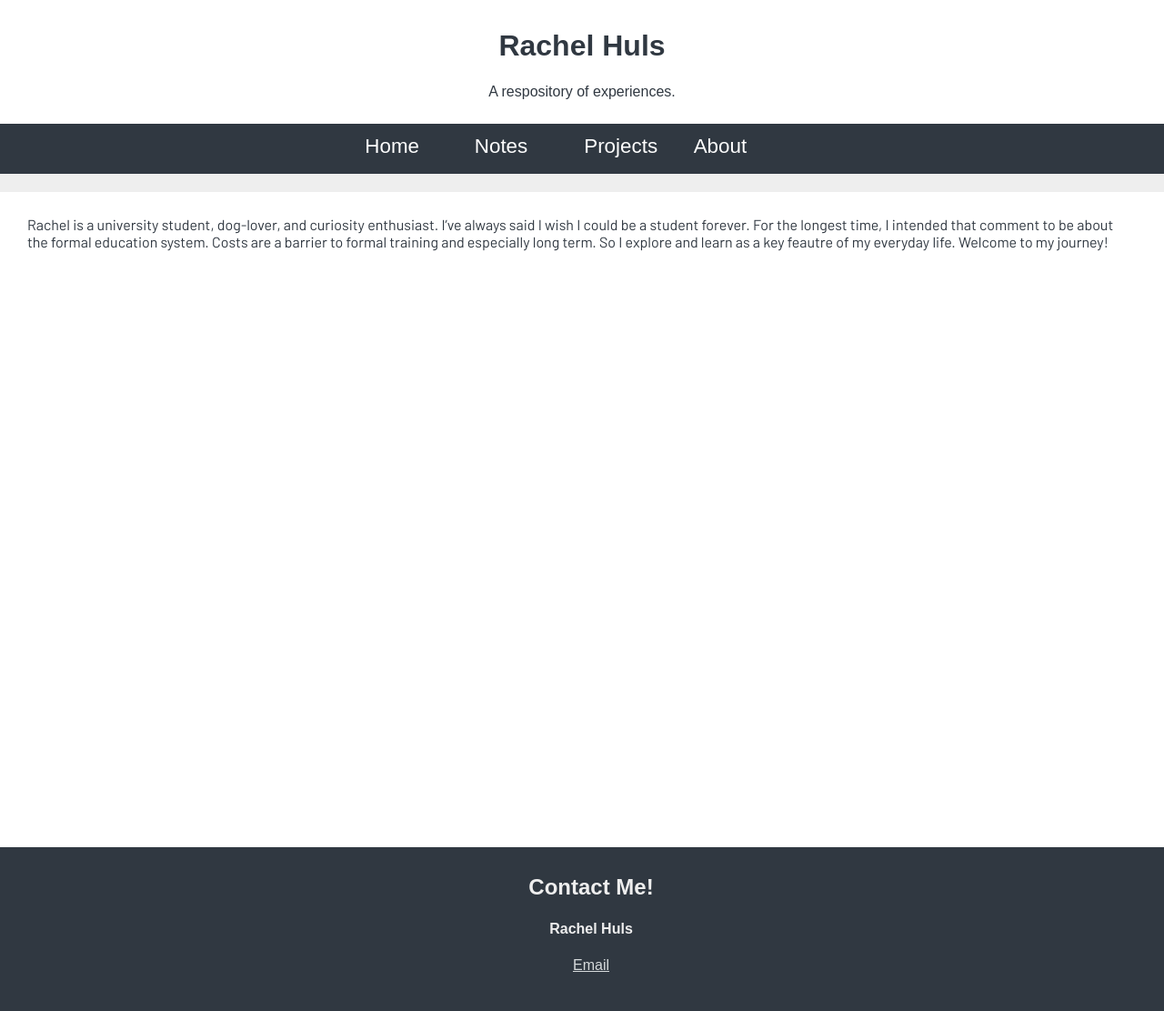
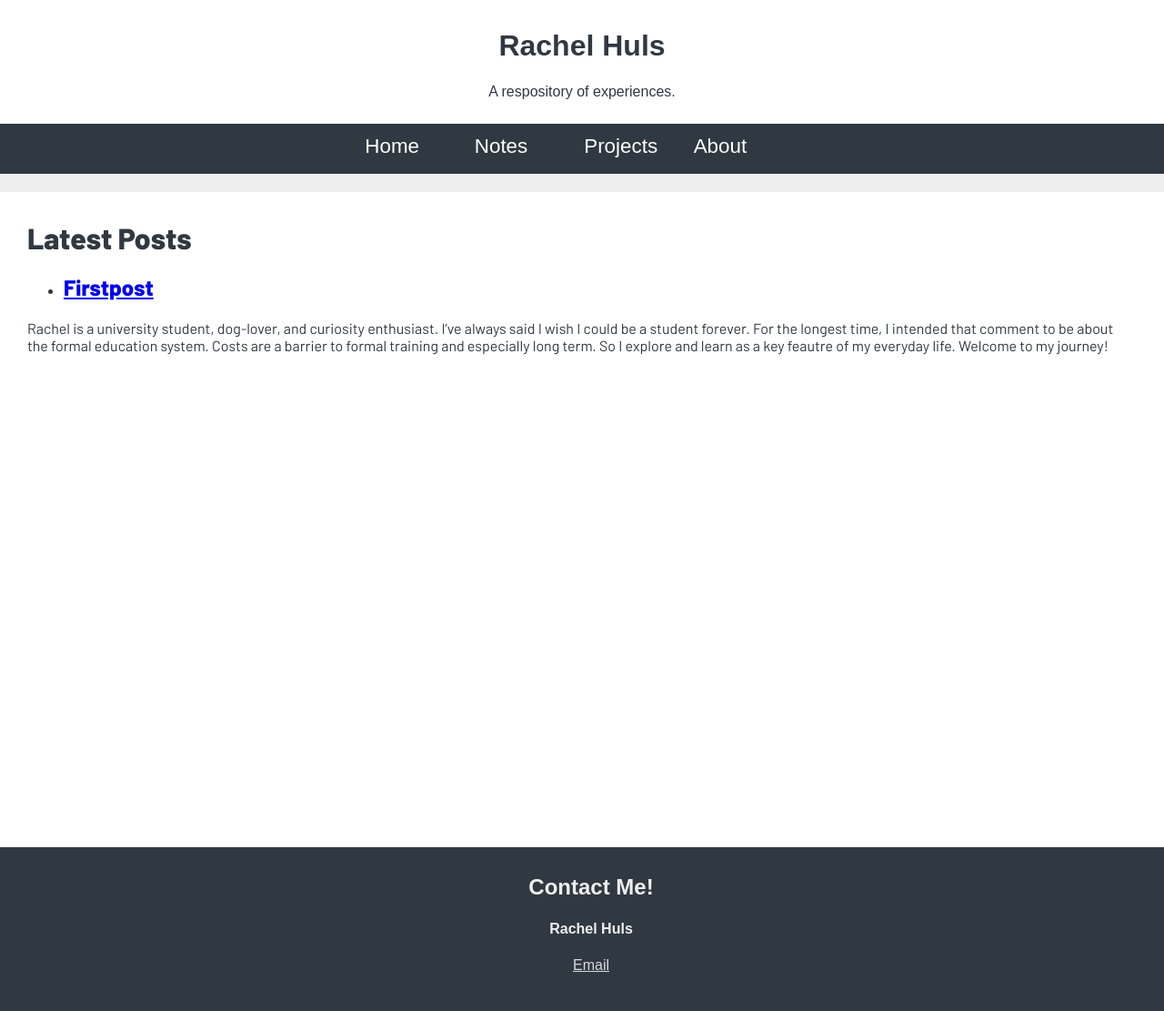
Before and after one commit to rachelhuls/rachelhuls.github.io, a Jekyll site: the page built from index.html, in a window 1280 px wide. Shown: the whole page at 91% size. Built offline with Jekyll 4.4.1, drawn with Linux system fonts in a browser that asks for light colours; some web fonts are replaced.

Commit message:
Update index.html

```diff
--- a/index.html
+++ b/index.html
@@ -2,4 +2,13 @@
 title: Home
 ---
 
+<h1>Latest Posts</h1>
+<ul>
+  {% for post in site.posts %}
+    <li>
+      <h2><a href="{{ post.url }}">{{ post.title }}</a></h2>
+      <p>{{ project.excerpt }}</p>
+    </li>
+  {% endfor %}
+</ul>
 {{ content }}
```
